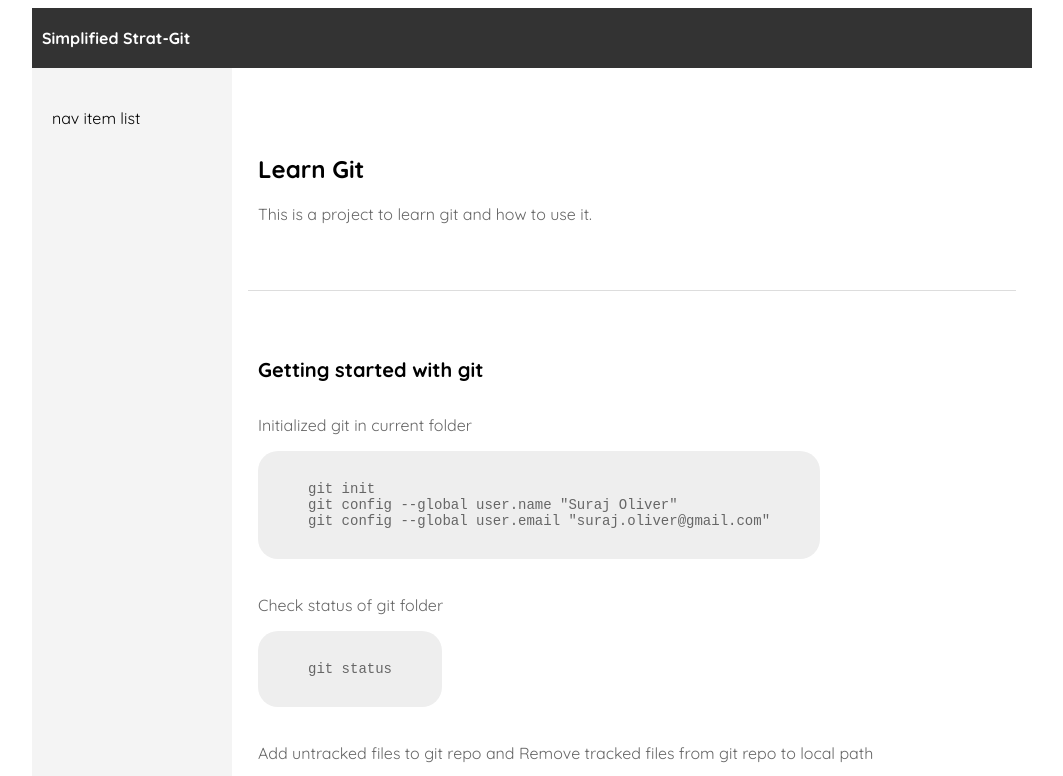
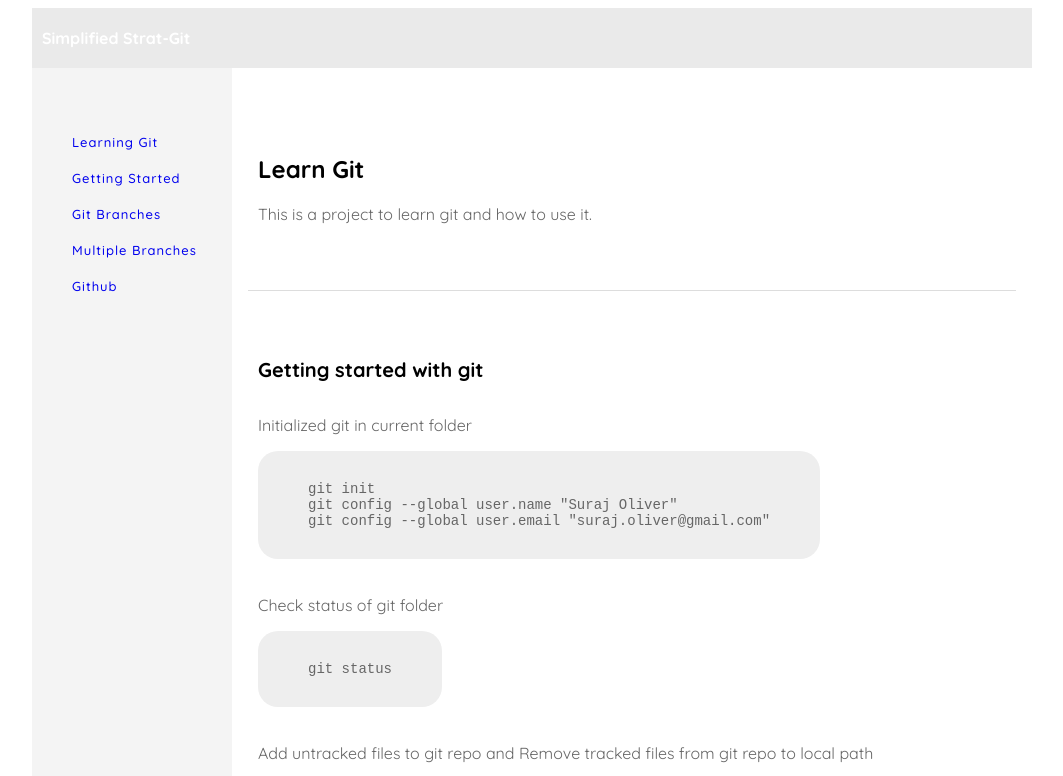
Before and after one commit to surajoliver/learngithub, a plain HTML site: page index.html in a window 1280 px wide. Shown: the top 776 px of the page, without its empty margins (108-1171 px from the left). Drawn offline with Linux system fonts and the light colour scheme.

Commit message:
added layout and status which modification

```diff
--- a/index.html
+++ b/index.html
@@ -18,14 +18,23 @@
       <header>
         <div>Simplified Strat-Git</div>
       </header>
-      <aside>nav item list</aside>
+      <aside>
+        <ul>
+          <li><a href="#learning-git">Learning Git</a></li>
+
+          <li><a href="#getting-started">Getting Started</a></li>
+          <li><a href="#git-branches">Git Branches</a></li>
+          <li><a href="#multiple-branches">Multiple Branches</a></li>
+          <li><a href="#github">Github</a></li>
+        </ul>
+      </aside>
       <main>
-        <section>
+        <section id="learning-git">
           <h1>Learn Git</h1>
           <p>This is a project to learn git and how to use it.</p>
         </section>
 
-        <section>
+        <section id="getting-started">
           <h2>Getting started with git</h2>
 
           <div class="flex-col">
@@ -61,7 +70,7 @@
           </div>
         </section>
 
-        <section>
+        <section id="git-branches">
           <h2>Git Branches</h2>
           <div class="flex-col">
             <p>Creates a new branch</p>
@@ -97,7 +106,7 @@
           </div>
         </section>
 
-        <section>
+        <section id="multiple-branches">
           <h2>Working with Multiple Branches</h2>
           <div class="flex-col">
             <p>Need to work in emergency fix</p>
@@ -129,7 +138,7 @@
           </div>
         </section>
 
-        <section>
+        <section id="github">
           <h2>Working with Github</h2>
           <div class="flex-col">
             <p>Maps origin to the github path</p>
--- a/styles.css
+++ b/styles.css
@@ -82,6 +82,7 @@ section {
   min-height: 100vh;
   max-width: 100rem;
   margin: 0 auto;
+  position: relative;
 }
 
 header {
@@ -91,15 +92,23 @@ header {
   font-weight: 700;
   grid-row: 1;
   grid-column: 1/-1;
+  position: sticky;
+  top: 0;
+  z-index: 10;
+  opacity: 10%;
 }
 
 aside {
   background-color: #f4f4f4;
-  padding: 4rem 2rem;
+  padding: 4rem 0;
   width: 20rem;
   position: sticky;
   grid-row: 2;
   grid-column: 1;
+  position: sticky;
+  top: 5rem;
+  height: calc(100vh - 5rem); /* Adjust the height as needed */
+  overflow-y: auto;
 }
 
 main {
@@ -138,3 +147,24 @@ li br {
 li span:after {
   content: text;
 }
+
+ul {
+  padding: 0;
+}
+aside a {
+  display: inline-block;
+  width: 100%;
+  text-decoration: none;
+  cursor: pointer;
+  padding: 1rem 3rem;
+  margin: 0 1rem;
+  font-size: 1.3rem;
+  font-weight: 500;
+  letter-spacing: 0.1rem;
+  border-radius: 1rem;
+  transition: background-color 0.3s ease;
+}
+
+aside a:hover {
+  background-color: #ddd;
+}
```
